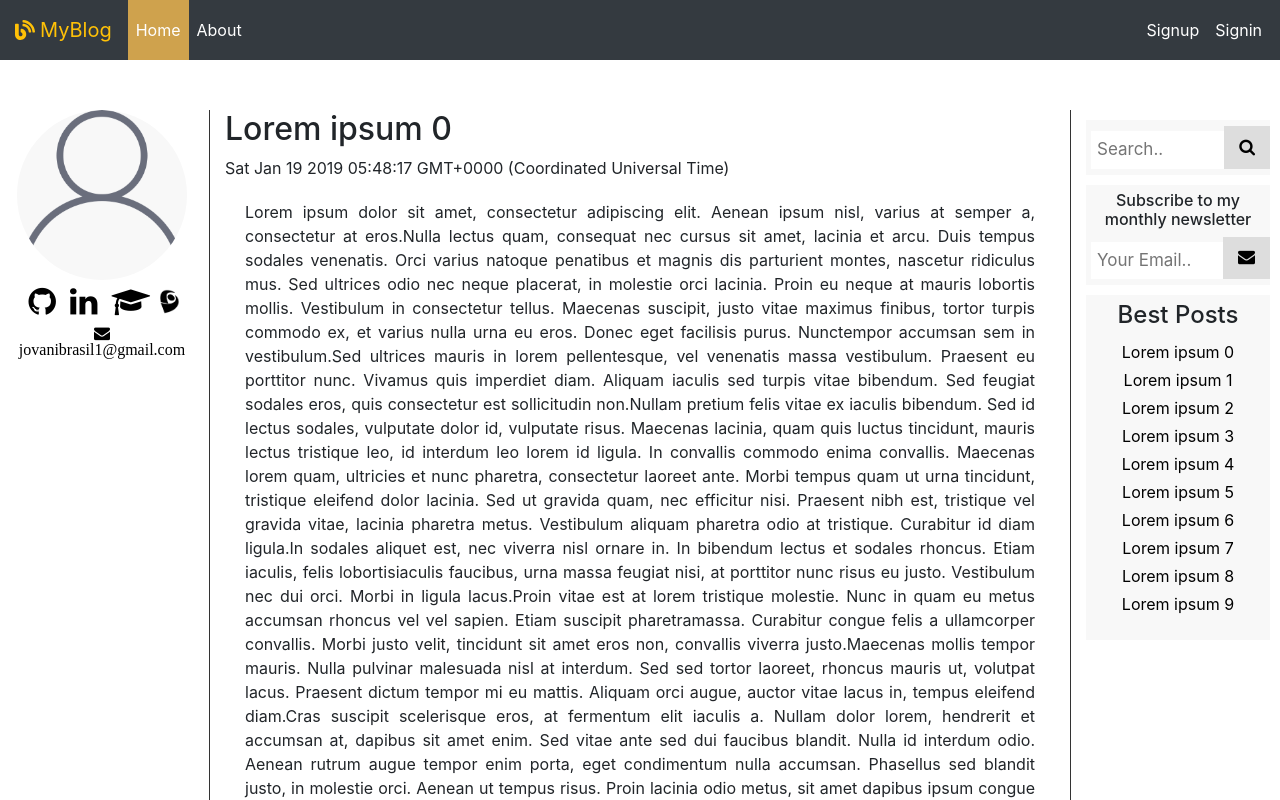
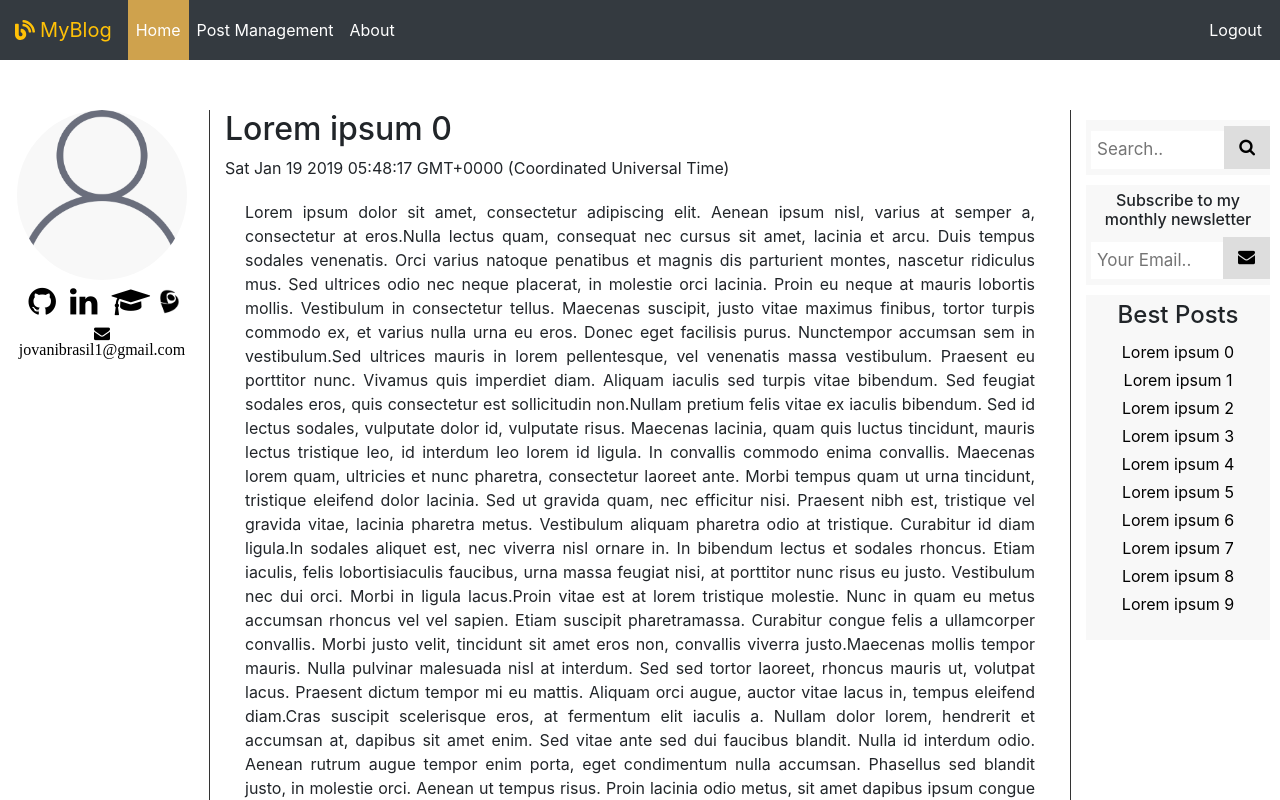
Before and after one commit to jovanibrasil/blog-app-angular, an Angular app: page /post/0 in a window 1280 px wide. Shown: the top 800 px of the page. Built offline with nearby package versions, Linux system fonts and the light colour scheme.

Commit message:
Add Dockerfile and change some properties permitions

```diff
--- a/src/app/header/header.component.ts
+++ b/src/app/header/header.component.ts
@@ -10,7 +10,7 @@ import { faBlog } from '@fortawesome/free-solid-svg-icons';
 export class HeaderComponent implements OnInit {
 
   faBlog = faBlog;
-  private authority: string = null;
+  authority: string = 'ROLE_USER';
   lastActiveElement: any = null;
 
   constructor() { }
--- a/src/app/main/post-list/post-list.component.ts
+++ b/src/app/main/post-list/post-list.component.ts
@@ -9,7 +9,7 @@ import { PostService } from '../../services/post.service';
 })
 export class PostListComponent implements OnInit {
 
-  private posts: Post[];
+  posts: Post[];
 
   constructor(private postService: PostService) {
       this.posts = this.postService.getLastPostsSummaries(20);
--- a/src/app/post-management/post-modal/post-modal.component.ts
+++ b/src/app/post-management/post-modal/post-modal.component.ts
@@ -11,6 +11,7 @@ import { Post } from 'src/app/model/post';
 })
 export class PostModalComponent implements OnInit {
 
+  title: string = "Title";
   @Input() modalTitle: string = "";
   @Input() post: Post;
 
--- a/src/app/post/post.component.ts
+++ b/src/app/post/post.component.ts
@@ -12,8 +12,8 @@ import { User } from '../model/user';
 })
 export class PostComponent implements OnInit {
 
-  private id: number;
-  private post: Post;
+  id: number;
+  post: Post;
 
   constructor(private route: ActivatedRoute, private postService: PostService) {}
 
--- a/src/app/right-menu/best-post-list/best-post-list.component.ts
+++ b/src/app/right-menu/best-post-list/best-post-list.component.ts
@@ -9,7 +9,7 @@ import { PostService } from 'src/app/services/post.service';
 })
 export class BestPostListComponent implements OnInit {
 
-  private posts: Post[];
+  posts: Post[];
 
   constructor(private postService: PostService) {
     this.posts = this.postService.getSimplePostTitleList(10);
```
Also changed, not shown: 1 other file (tests, documents, lock files or other folders).
